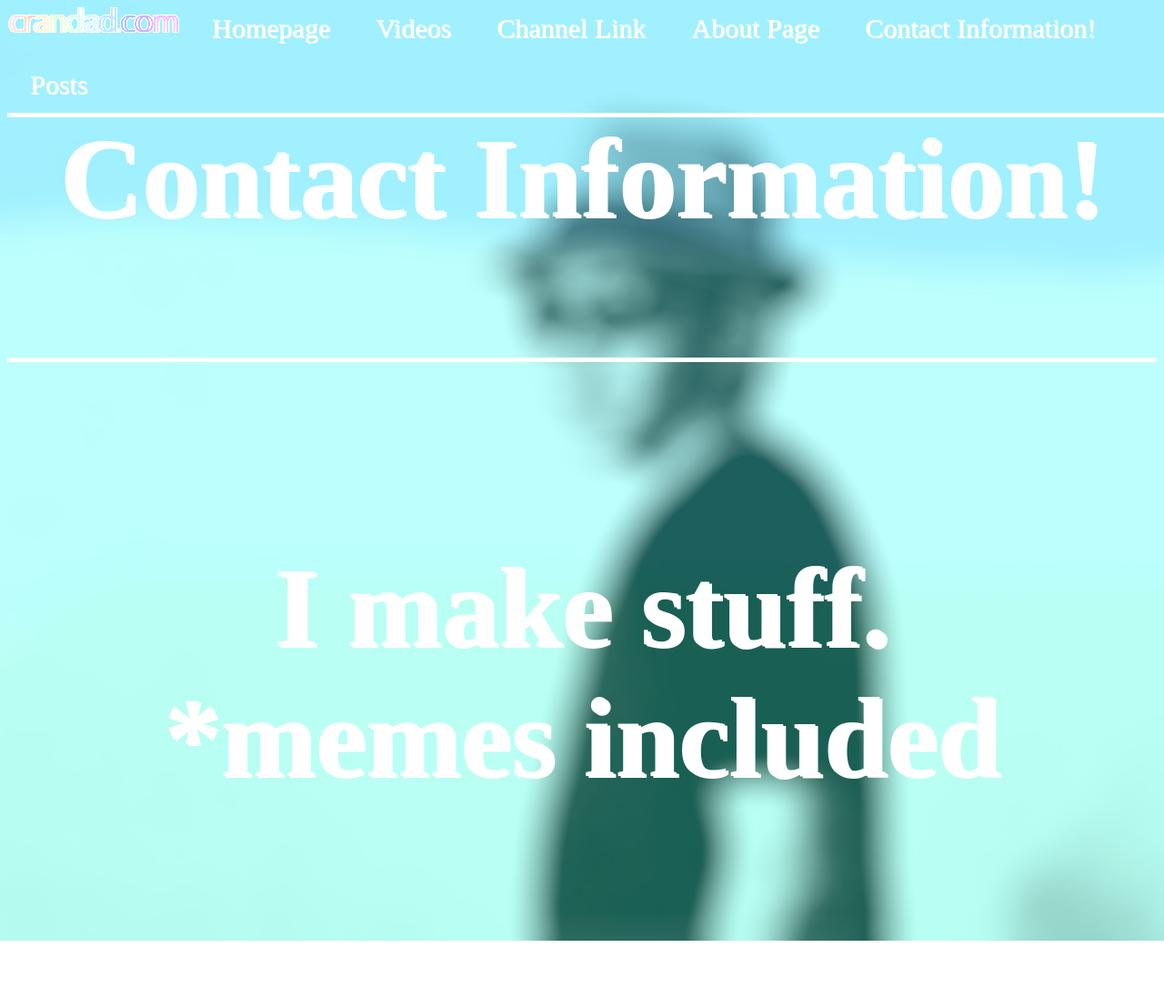
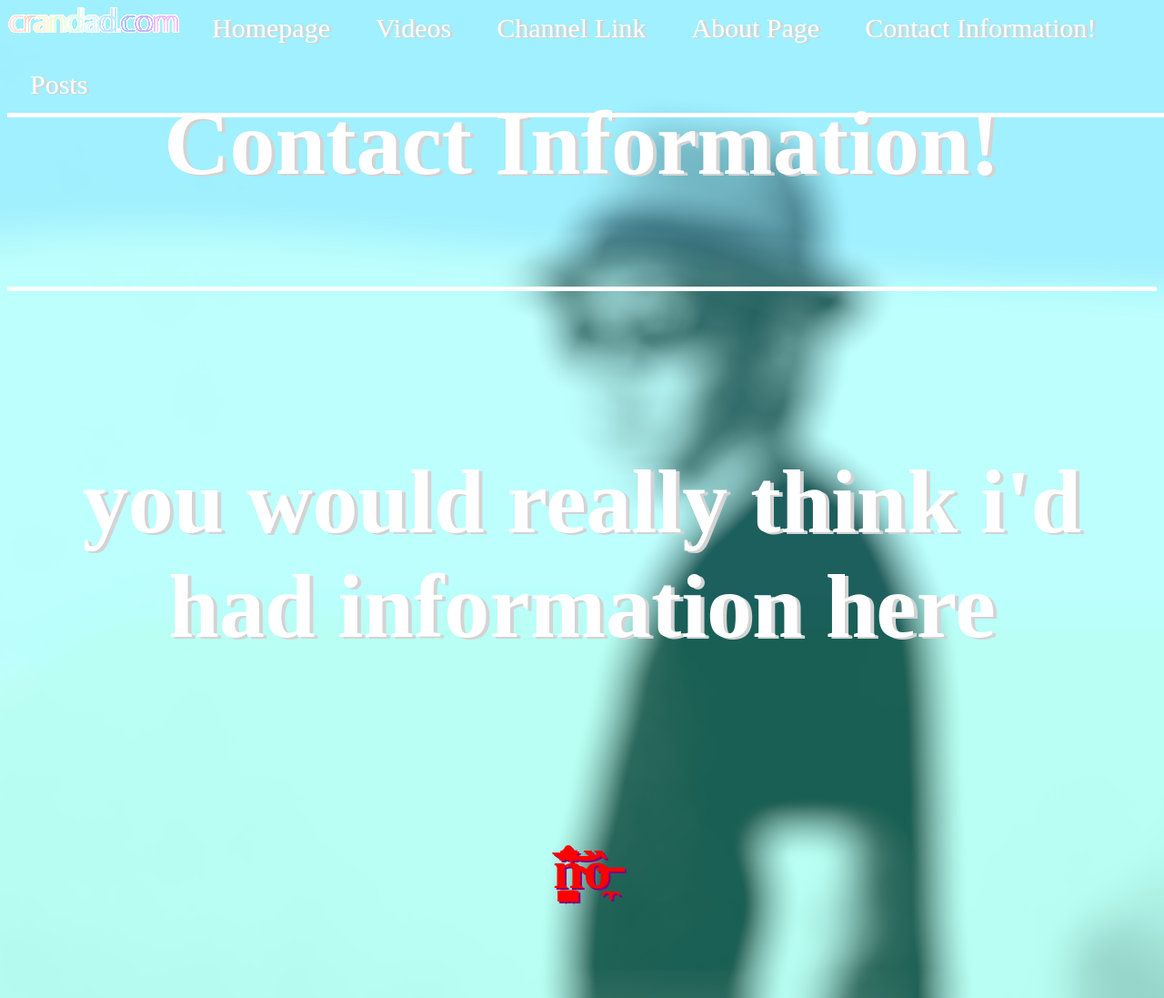
Before and after one commit to crandad/crandad.github.io, a plain HTML site: page aboutpage.html in a window 1280 px wide. Shown: the whole page at 91% size. Before the commit the page ends 1034 px from the top, so only its background shows below. Drawn offline with Linux system fonts and the light colour scheme.

Commit message:
visual update again wow

```diff
--- a/aboutpage.html
+++ b/aboutpage.html
@@ -38,11 +38,13 @@
 
 <br>
 
-<h3> I make stuff.
+<h3> you would really think i'd had information here
 <br>
-*memes included
 </h3>
-
+<br>
+<h4>
+n̴̺̺̮̼̣͓̞̜̐́̏̄̆̽̂͛͊͝ȍ̶̼̩
+</h4>
 <br>
 
 
--- a/index.css
+++ b/index.css
@@ -10,7 +10,7 @@ a {
 
 a:link, a:visited {
   color: white;
-  text-shadow: 1px 1px white;
+  text-shadow: 3px 1px lightgrey;
   padding: 14px 25px;
   text-align: center;
   text-decoration: none;
@@ -37,20 +37,27 @@ ul {
 }
 
 h2 {
-	font-size: 90px;
+	font-size: 75px;
 }
 
 h3 {
-	font-size: 125px;
+	font-size: 100px;
 }
 
 p {
 	font-size: 25px;
 }
 
+h4 {
+	text-align: center;
+	font-size: 60px;
+	font-family: Comic Sans MS;
+	color: red;
+	text-shadow: 2px 2px purple;
+}
 
 p, h3, h2 {
-    text-shadow: 3px 2px white;
+    text-shadow: 4px 2px lightgrey;
 	text-align: center;
 	color: white;
 }
```
Also changed, not shown: index.html (+16 -2 lines), infopage.html (+3 -2 lines).
